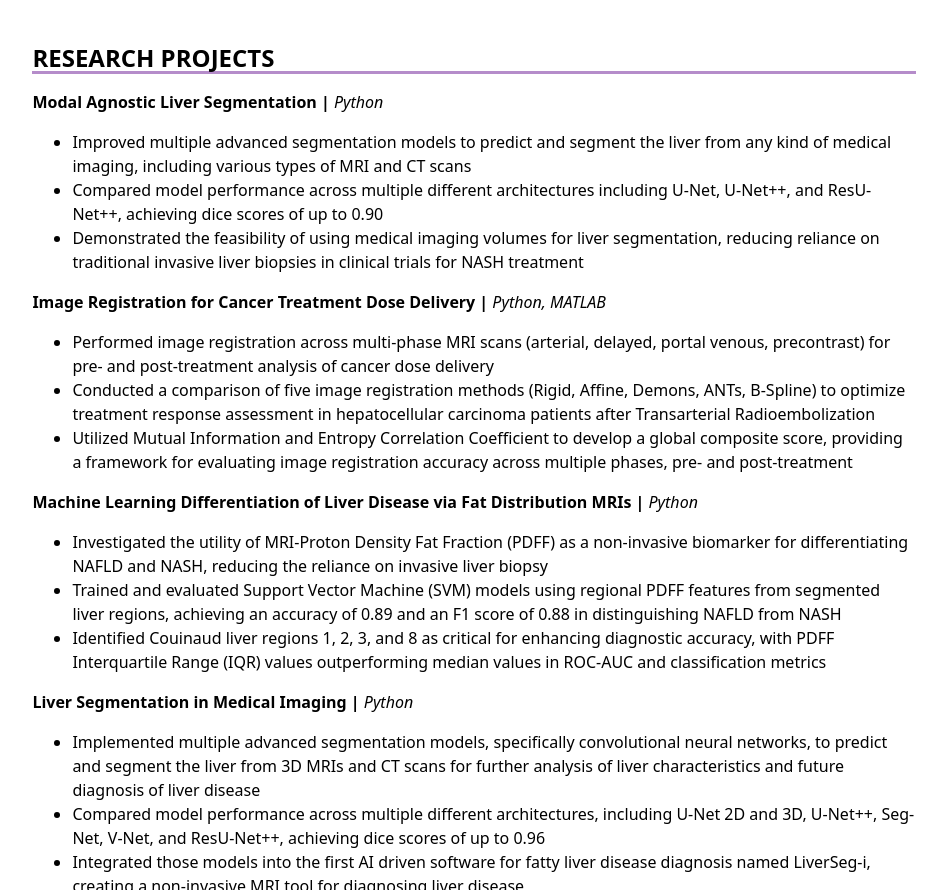
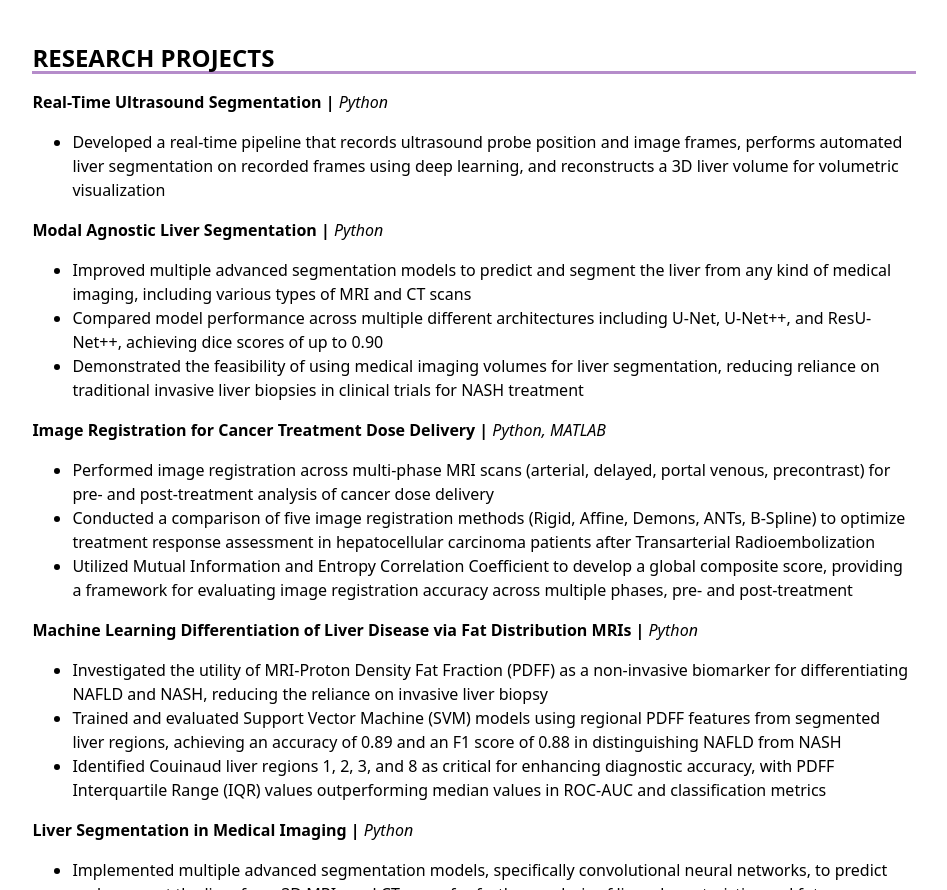
Before and after one commit to katelyn-zhao/portfolio, a website: page cv-resume/index.html in a window 1280 px wide. Shown: the part 844-1734 px from the top of the page, without its empty margins (166-1113 px from the left). Drawn offline with Linux system fonts and the light colour scheme.

Commit message:
update resume

```diff
--- a/cv-resume/index.html
+++ b/cv-resume/index.html
@@ -64,6 +64,15 @@
       <header>
         <h2>RESEARCH PROJECTS</h2>
       </header>
+      <p><b>Real-Time Ultrasound Segmentation | </b><i>Python</i></p>
+      <ul>
+        <li>
+          Developed a real-time pipeline that records ultrasound probe position and image frames, performs
+          automated liver segmentation on recorded frames using deep learning, and reconstructs a 3D liver
+          volume for volumetric visualization
+        </li>
+      </ul>
+      <p>
       <p><b>Modal Agnostic Liver Segmentation | </b><i>Python</i></p>
       <ul>
         <li>
```
